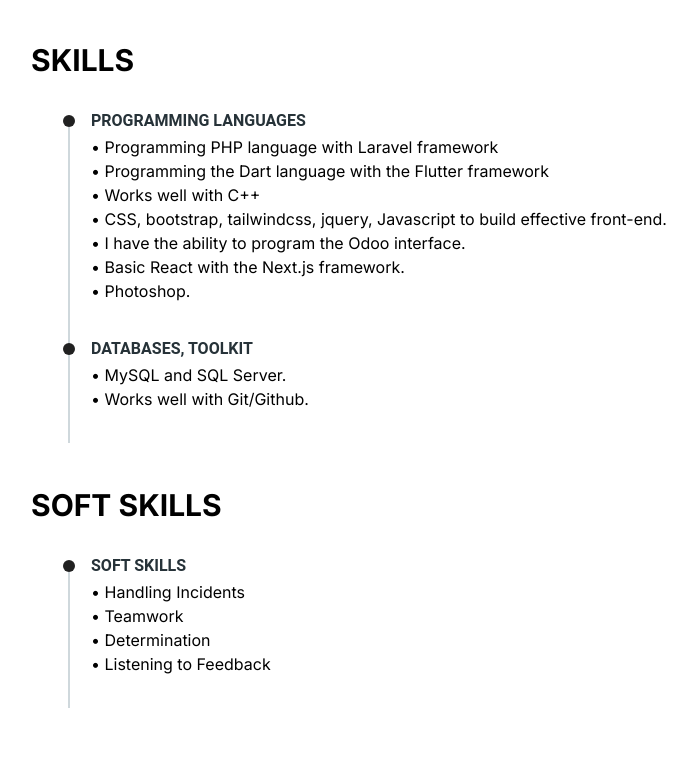
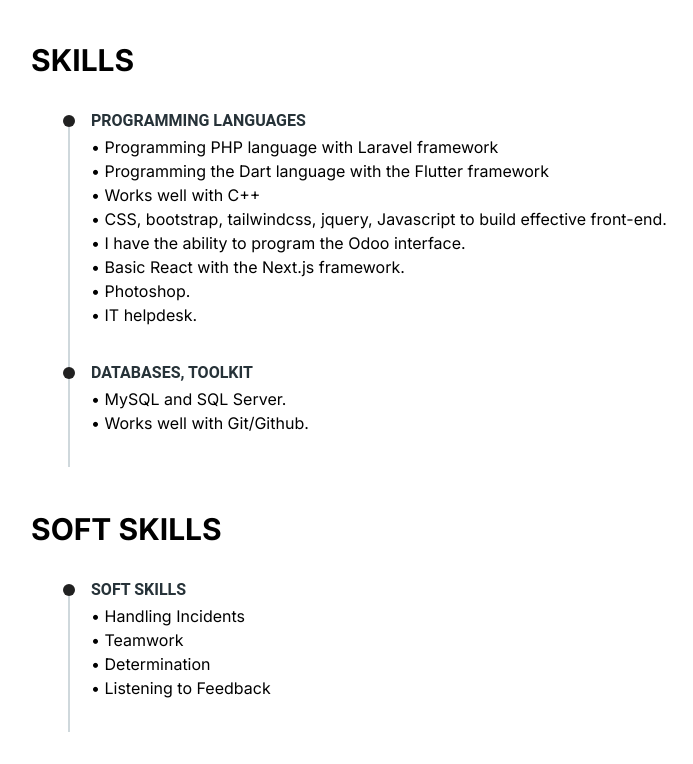
Before and after one commit to DinhDauMoi/me, a Next.js app: page / in a window 1280 px wide. Shown: the part 1022-1786 px from the top of the page, without its empty margins (259-952 px from the left). Before the commit the page ends 1762 px from the top, so only its background shows below. Built offline with nearby package versions, Linux system fonts and the light colour scheme.

Commit message:
add skill

```diff
--- a/components/skills.tsx
+++ b/components/skills.tsx
@@ -37,6 +37,7 @@ export function Skills() {
               <div>• I have the ability to program the Odoo interface.</div>
               <div>• Basic React with the Next.js framework.</div>
               <div>• Photoshop.</div>
+              <div>• IT helpdesk.</div>
             </div>
           </TimelineBody>
 
```
